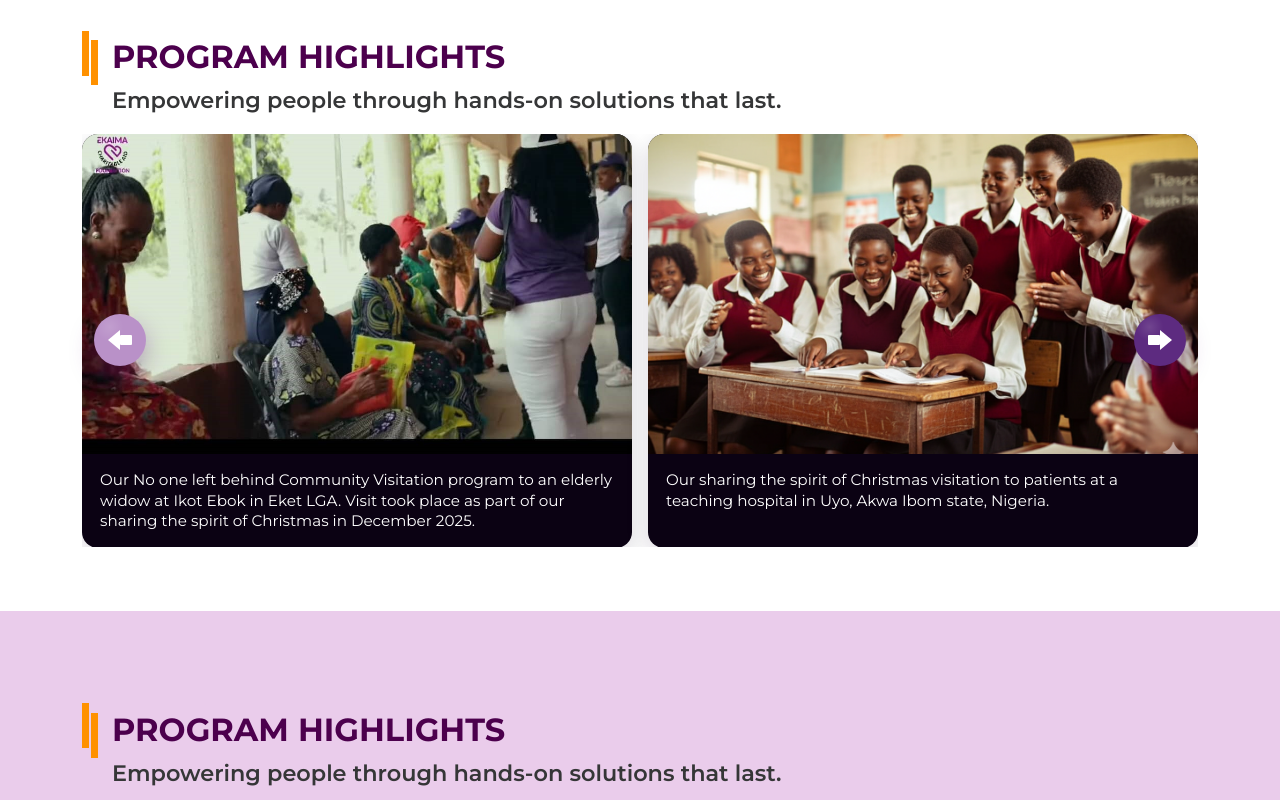
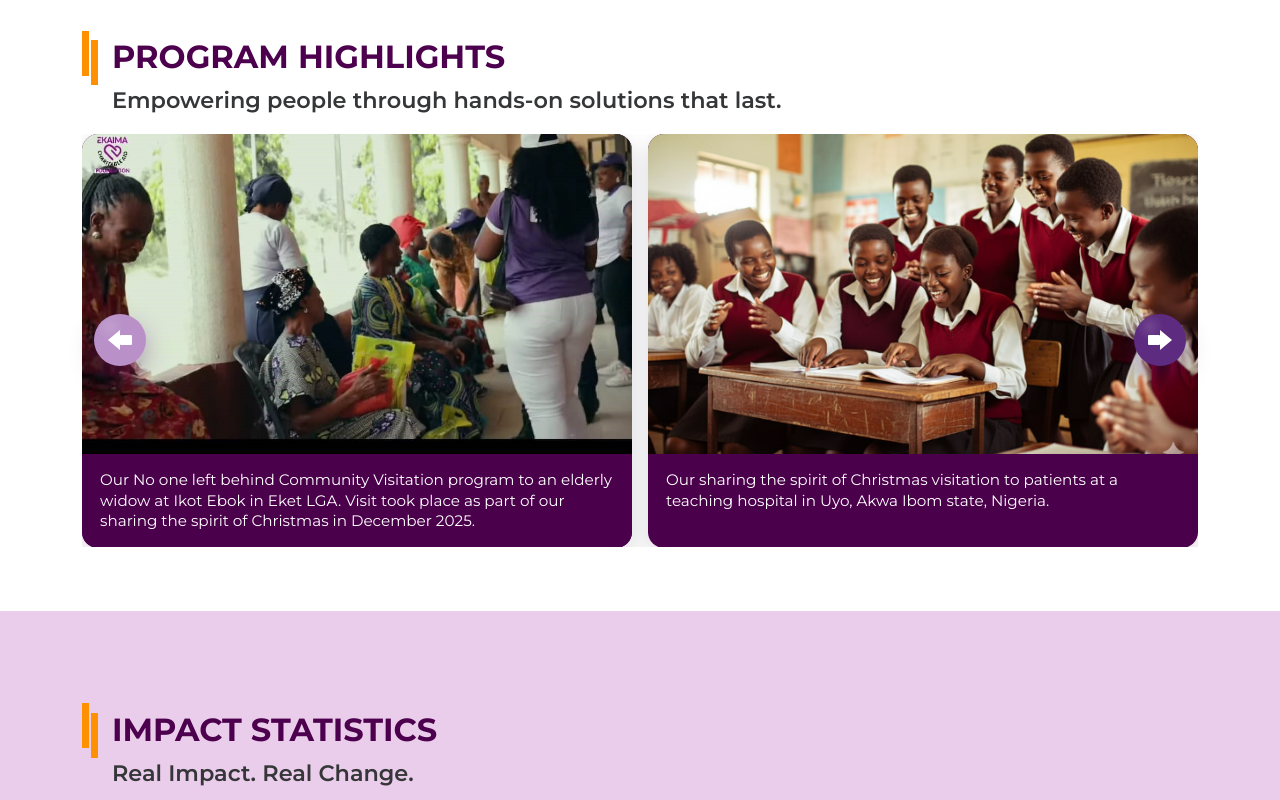
Before and after one commit to EonSyntax/Ekaimaf_frontend, a plain HTML site: page index.html in a window 1280 px wide. Shown: the part 1600-2400 px from the top of the page. Drawn offline with nearby package versions, Linux system fonts and the light colour scheme.

Commit message:
fix headings

```diff
--- a/index.html
+++ b/index.html
@@ -281,8 +281,8 @@
         <div class="row">
             <div class="col-12">
                 <div class="section-text">
-                  <h2 class="fw-bold">PROGRAM HIGHLIGHTS</h2>
-                  <h4 class="lead">Empowering people through hands-on solutions that last.</h4>
+                  <h2 class="fw-bold">IMPACT STATISTICS</h2>
+                  <h4 class="lead">Real Impact. Real Change.</h4>
                 </div>
             </div>
         </div>
@@ -375,8 +375,8 @@
         <div class="row">
             <div class="col-12">
               <div class="section-text">
-                <h2 class="fw-bold">PROGRAM HIGHLIGHTS</h2>
-                <h4 class="lead">Empowering people through hands-on solutions that last.</h4>
+                <h2 class="fw-bold">TESTIMONIALS/PARTNERSHIP</h2>
+                <h4 class="lead">See how partnerships and community support are transforming futures.</h4>
               </div>
             </div>
         </div>
--- a/style.css
+++ b/style.css
@@ -306,7 +306,7 @@ body, html {
     .highlight-card {
       border-radius: 16px;
       overflow: hidden;
-      background: #0b0213;
+      background: #4b004c;
       box-shadow: 0 8px 22px rgba(32, 9, 51, 0.16);
     }
     .highlight-card img {
@@ -316,8 +316,8 @@ body, html {
       display: block;
     }
     .highlight-caption {
-      background: var(--accent);
-      color: #fff;
+      background: #4b004c;
+      color: #ffffff;
       padding: 1rem 1.125rem;
       font-size: 0.95rem;
       line-height: 1.35;
@@ -560,7 +560,7 @@ body, html {
 
 /* TESTIMONIALS/PARTNERSHIP SECTION */
 .testimonials-partnership {
-   background-color: #f8f9fa;
+   background-color: #f6f8f9;
   padding: 100px 0 100px 0;
 }
 
```
